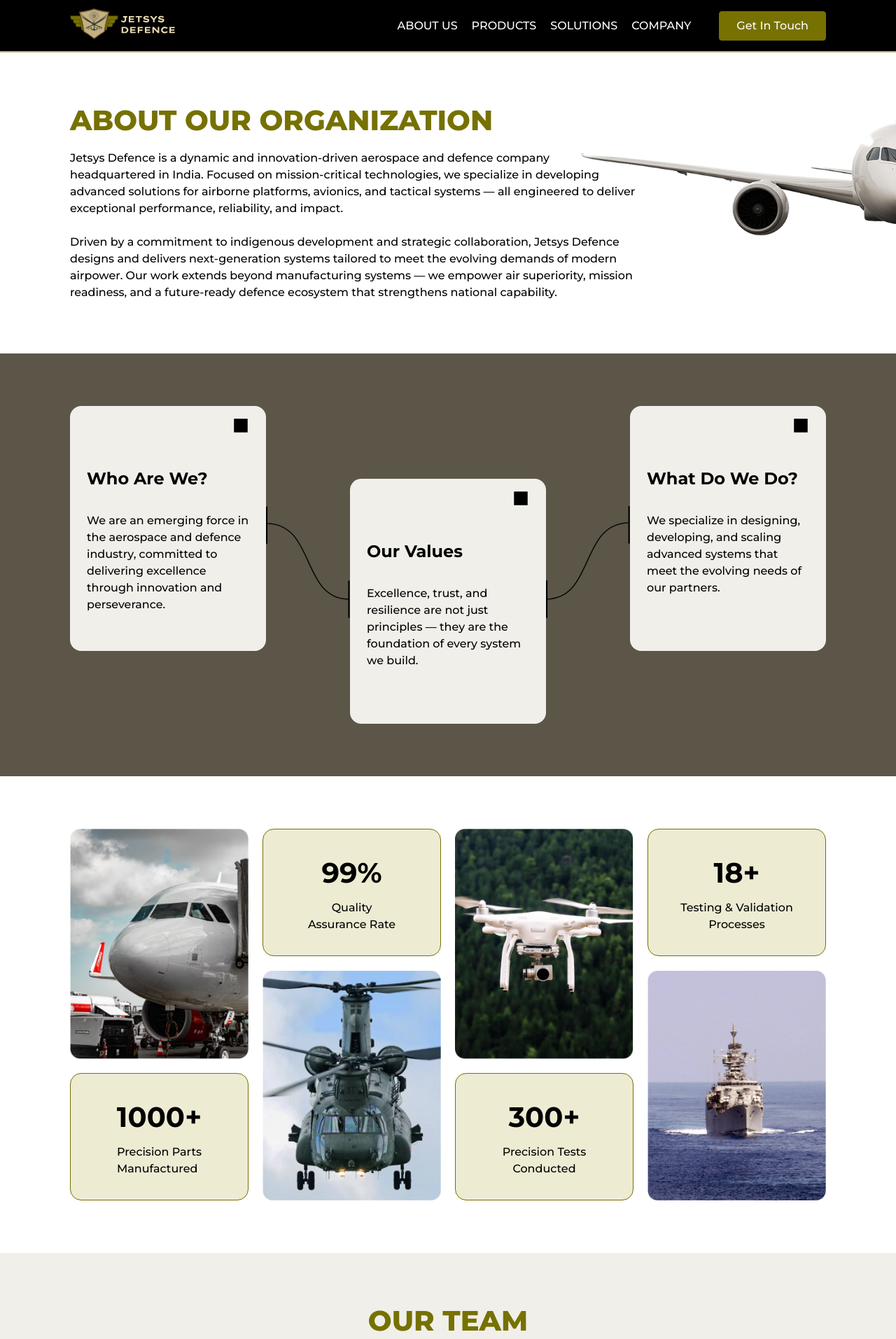
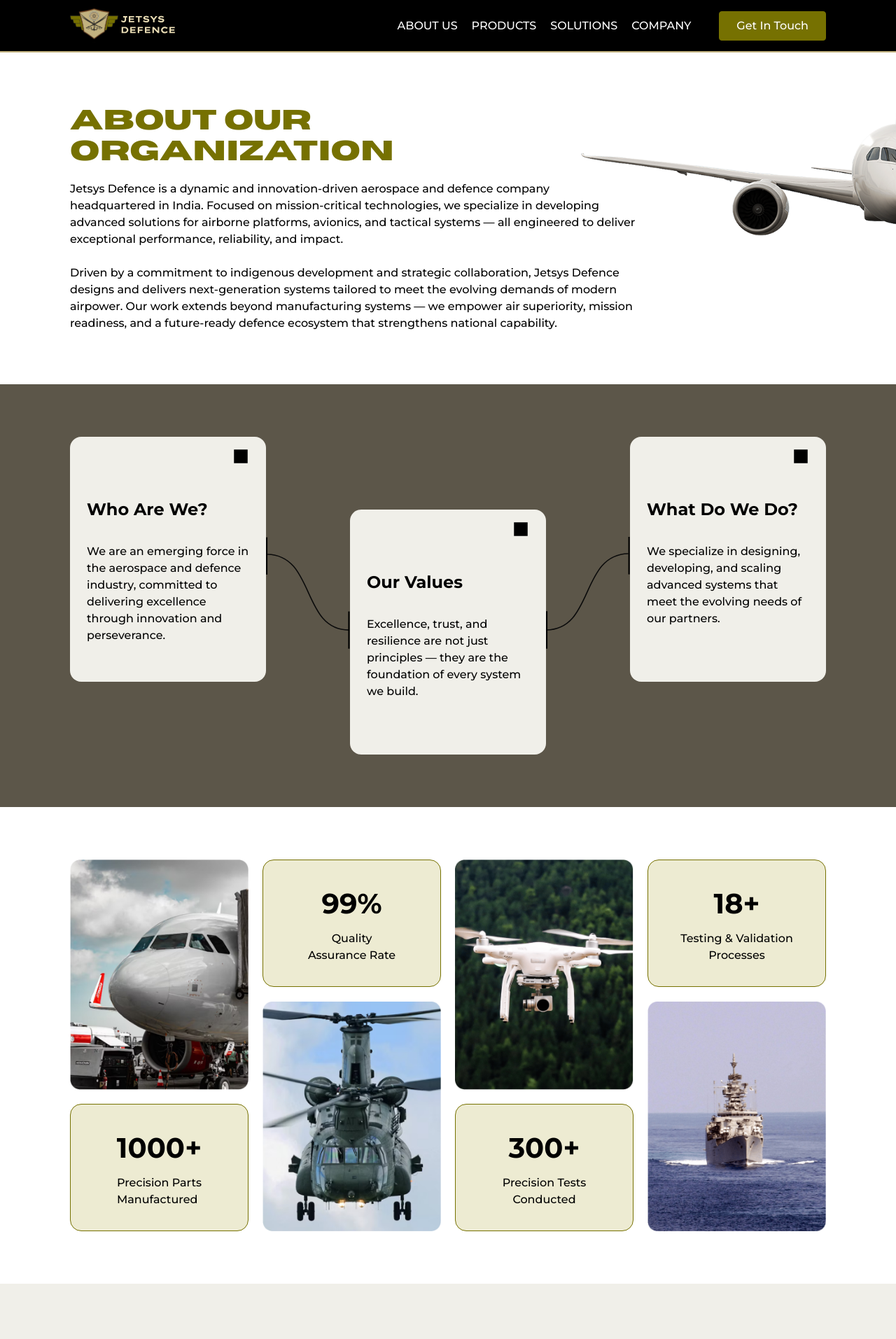
Before and after one commit to Wasiquekh/jetsys, a Next.js app: page /about-us in a window 1280 px wide. Shown: the top 1913 px of the page at 70% size. Built offline with nearby package versions, Linux system fonts and the light colour scheme.

Commit message:
header font update

```diff
--- a/src/app/about-us/page.tsx
+++ b/src/app/about-us/page.tsx
@@ -29,7 +29,7 @@ const Page = () => {
       <section className=" relative">
         <div className=" container">
           <div className=" w-3/4">
-            <h1 className=" text-primary text-[30px] md:text-[40px] font-extrabold uppercase mb-5 horizon-text">
+            <h1 className=" text-primary text-[30px] md:text-[40px] font-extrabold uppercase mb-5 horizon">
               About our organization
             </h1>
             <p className=" font-medium text-base">
@@ -126,7 +126,7 @@ const Page = () => {
 
       <section className="bg-[#F0EFE9]">
         <div className="container !pb-0">
-          <h1 className="text-center text-primary text-[30px] md:text-[40px] font-extrabold uppercase mb-7 horizon-text">
+          <h1 className="text-center text-primary text-[30px] md:text-[40px] font-extrabold uppercase mb-7 horizon">
             Our team
           </h1>
           <div className="w-full  mx-auto">
--- a/src/app/components/OurOfferings.tsx
+++ b/src/app/components/OurOfferings.tsx
@@ -128,7 +128,7 @@ export default function OurOffering() {
         <h1
           ref={headingRef}
           style={headingStyle}
-          className="mx-auto text-center text-primary text-[30px] md:text-[40px] font-extrabold uppercase  horizon-text w-full md:w-[80%] mb-16 -mt-16"
+          className="mx-auto text-center text-primary text-[30px] md:text-[40px] font-extrabold uppercase  horizon-text w-full md:w-[80%] mb-16 -mt-16 horizon"
         >
           Our Offerings
         </h1>
--- a/src/app/components/WhyChoose.tsx
+++ b/src/app/components/WhyChoose.tsx
@@ -69,7 +69,7 @@ const WhyChoose = () => {
           <h1
             ref={headingRef}
             style={headingStyle}
-            className="mx-auto text-center text-black text-[30px] md:text-[40px] font-extrabold uppercase mb-16 -mt-16 horizon-text w-full md:w-[80%]"
+            className="mx-auto text-center text-black text-[30px] md:text-[40px] font-extrabold uppercase mb-16 -mt-16  w-full md:w-[80%] horizon"
           >
             Why Choose Us?
           </h1>
--- a/src/app/products/page.tsx
+++ b/src/app/products/page.tsx
@@ -13,7 +13,7 @@ const page = () => {
       <StickyHeader />
       <section>
         <div className="container">
-          <h1 className=" text-center text-primary text-[30px] md:text-[40px] font-extrabold uppercase mb-5 horizon-text">
+          <h1 className=" text-center text-primary text-[30px] md:text-[40px] font-extrabold uppercase mb-5 horizon">
             Our Products
           </h1>
           <h2 className=" font-bold text-3xl text-[#5C5649] text-center mb-5">
--- a/src/app/solutions/page.tsx
+++ b/src/app/solutions/page.tsx
@@ -10,7 +10,7 @@ const page = () => {
       <Header />
       <section>
         <div className="container">
-          <h1 className=" text-center text-primary text-[30px] md:text-[40px] font-extrabold uppercase mb-5 horizon-text">
+          <h1 className=" text-center text-primary text-[30px] md:text-[40px] font-extrabold uppercase mb-5 horizon">
             Our Solutions
           </h1>
           <h2 className=" font-bold text-3xl text-[#5C5649] text-center mb-5">
```
